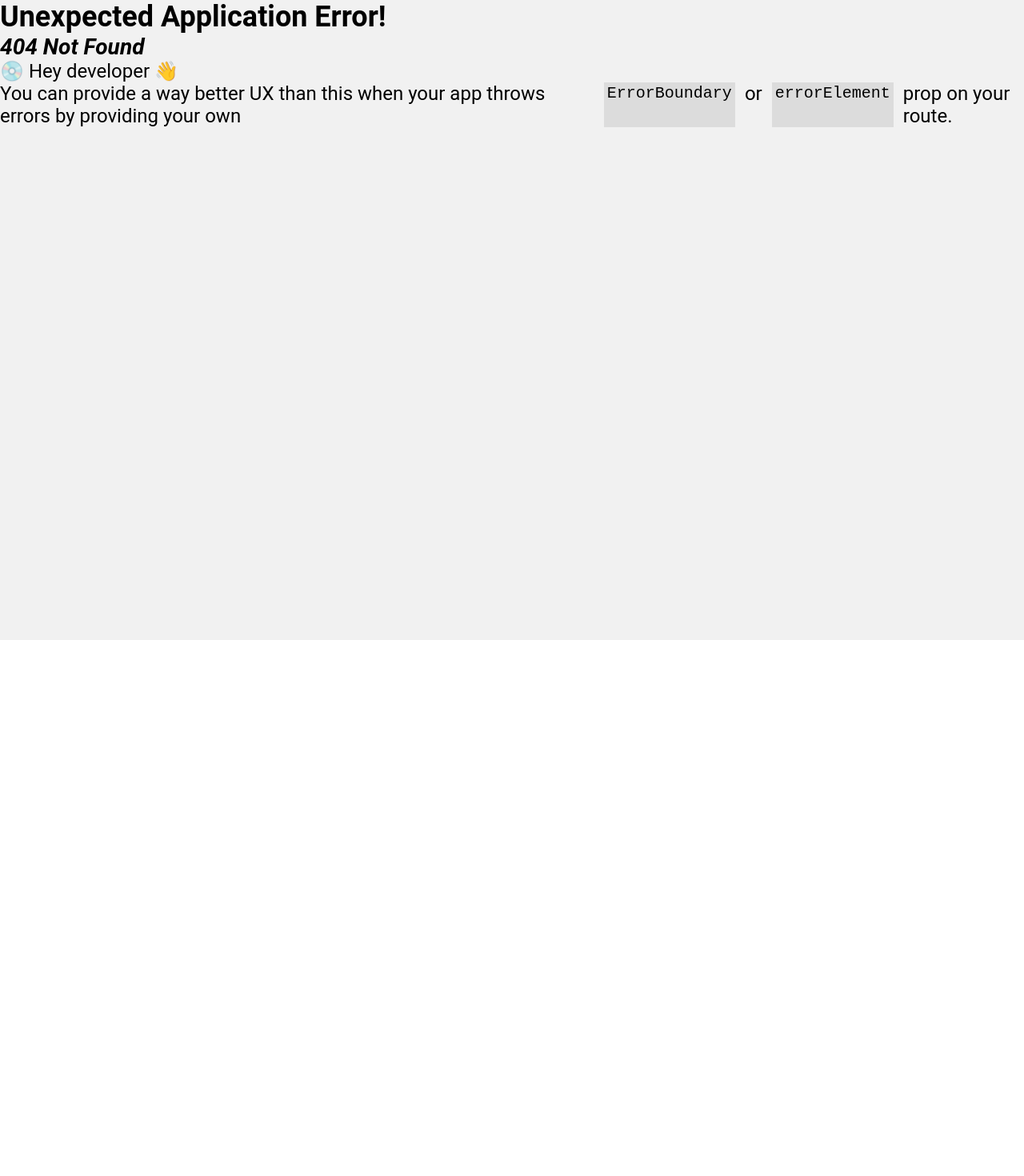
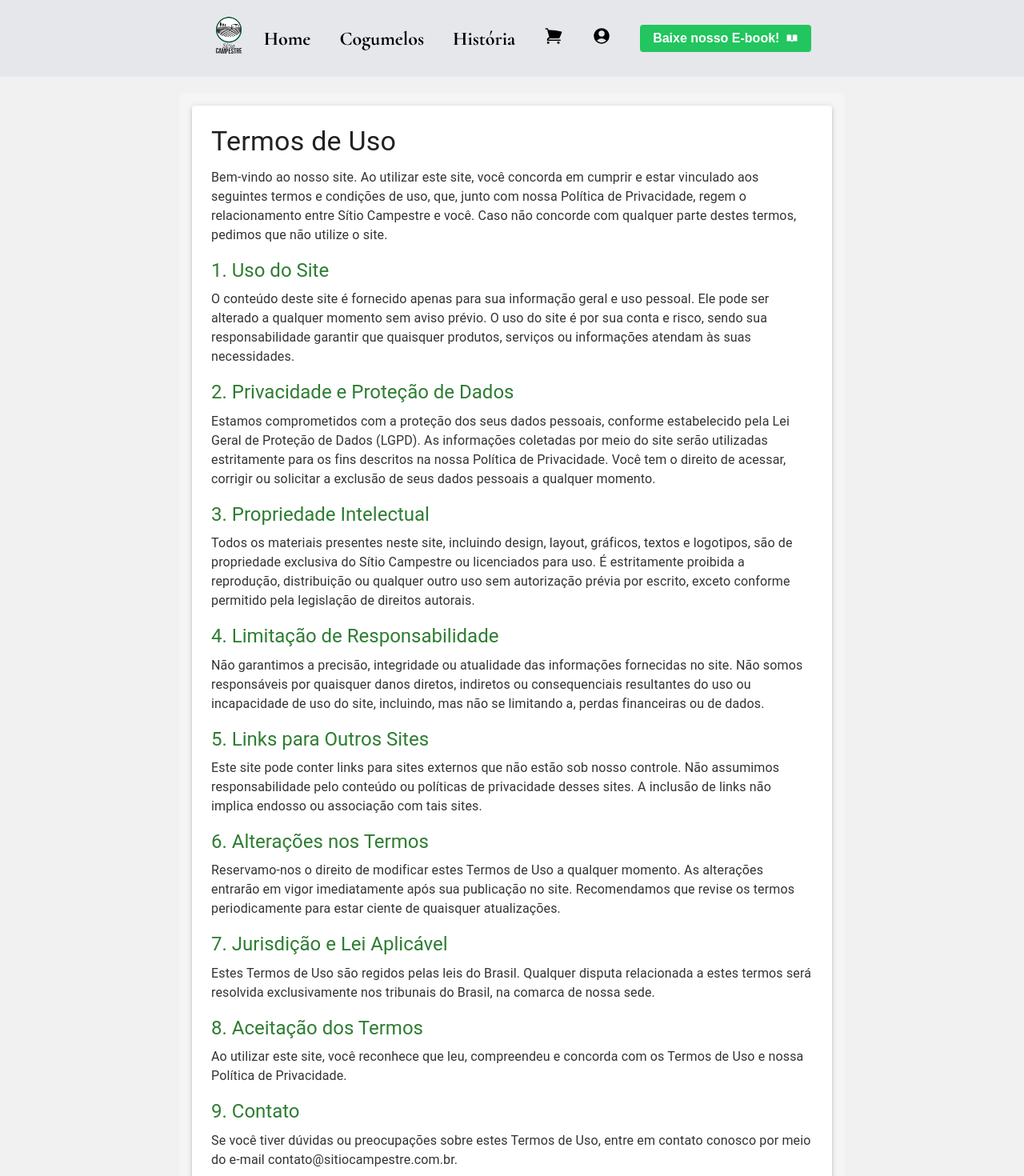
Before and after one commit to IRMZI/e-commerce-tmp, a React (Vite) app in the folder frontend/: page /terms in a window 1280 px wide. Before the commit this address had no page. Shown: the top 1470 px of the page at 80% size. Before the commit the page ends 800 px from the top, so only its background shows below. Built offline with nearby package versions, Linux system fonts and the light colour scheme; a web font is replaced by a local one.

Commit message:
Ajustes do termo de uso, ajustes no footer

```diff
--- a/frontend/src/components/Footer/footer.jsx
+++ b/frontend/src/components/Footer/footer.jsx
@@ -13,6 +13,7 @@ export default function Footer() {
             <li><Link to="/history" className="footer-link">História</Link></li>
             <li><Link to="/cart" className="footer-link">Carrinho</Link></li>
             <li><Link to="/profile" className="footer-link">Conta</Link></li>
+            <li><Link to="/terms" className="footer-link">Termos de Uso</Link></li>
           </ul>
         </div>
         <div className="logoContainer">
--- a/frontend/src/main.jsx
+++ b/frontend/src/main.jsx
@@ -16,6 +16,8 @@ import AdminProducts from "./pages/adminPanel/products/products.jsx";
 import AdminLeads from "./pages/adminPanel/leads/leads.jsx";
 import Ebook from "./pages/lpEbook/page.jsx";
 import History from "./pages/history/page.jsx";
+import { Terminal } from "@mui/icons-material";
+import Terms from "./pages/terms/terms.jsx";
 const pages = createBrowserRouter([
   {
     path: "/",
@@ -50,6 +52,10 @@ const pages = createBrowserRouter([
         element: <History />,
       },
       {
+        path: "/terms",
+        element: <Terms />,
+      },
+      {
         path: "/admin", // Rota principal do admin
         element: <AdminPanel />,
         children: [
--- a/frontend/src/pages/history/history.css
+++ b/frontend/src/pages/history/history.css
@@ -42,3 +42,16 @@ h1 {
 .MuiPaper-root:hover {
   transform: scale(1.05);
 }
+
+.MuiTypography-body1 {
+  font-size: 1rem;
+  line-height: 1.6;
+  color: #333;
+}
+
+.MuiTypography-h5 {
+  font-size: 1.5rem;
+  font-weight: bold;
+  margin-bottom: 16px;
+  color: #2e7d32;
+}
--- a/frontend/src/pages/history/page.jsx
+++ b/frontend/src/pages/history/page.jsx
@@ -31,7 +31,7 @@ export default function History() {
             <TimelineConnector />
           </TimelineSeparator>
           <TimelineContent>
-            <Paper elevation={3} sx={{ padding: 2, textAlign: 'left' }}>
+            <Paper elevation={3} sx={{ padding: 2, textAlign: 'right' }}>
               <Typography variant="h6" color="secondary">2020</Typography>
               <Typography>Iniciamos nossa jornada de produção</Typography>
             </Paper>
@@ -58,14 +58,17 @@ export default function History() {
             </TimelineDot>
           </TimelineSeparator>
           <TimelineContent>
-            <Paper elevation={3} sx={{ padding: 2, textAlign: 'left' }}>
+            <Paper elevation={3} sx={{ padding: 2, textAlign: 'right' }}>
               <Typography variant="h6" color="error">2023/2024</Typography>
               <Typography>Nos aventuramos no mundo digital</Typography>
             </Paper>
           </TimelineContent>
         </TimelineItem>
       </Timeline>
-      <Box sx={{ marginTop: 4 }}>
+      <Box sx={{ marginTop: 4, padding: 2, backgroundColor: '#f5f5f5', borderRadius: 2 }}>
+        <Typography variant="h5" gutterBottom>
+          Sítio Campestre
+        </Typography>
         <Typography variant="body1" paragraph>
           O <strong>Sítio Campestre</strong> é uma unidade de produção da Agricultura Familiar, localizada na zona rural de São Sebastião do Caí. Produzimos cogumelos culinários de alta qualidade com técnicas cuidadosas que garantem sabor e frescor.
         </Typography>
--- /dev/null
+++ b/frontend/src/pages/terms/terms.css
@@ -0,0 +1,32 @@
+body {
+  font-family: 'Roboto', sans-serif;
+}
+
+.MuiBox-root {
+  background-color: #f5f5f5;
+  border-radius: 8px;
+  padding: 20px;
+  margin: 20px auto;
+  max-width: 800px;
+}
+
+.MuiPaper-root {
+  padding: 20px;
+}
+
+.MuiTypography-h4 {
+  font-weight: bold;
+  margin-bottom: 20px;
+}
+
+.MuiTypography-h5 {
+  font-weight: bold;
+  margin-top: 20px;
+  margin-bottom: 10px;
+}
+
+.MuiTypography-body1 {
+  font-size: 1rem;
+  line-height: 1.6;
+  color: #333;
+}
--- /dev/null
+++ b/frontend/src/pages/terms/terms.jsx
@@ -0,0 +1,52 @@
+import React from 'react';
+import { Box, Typography, Paper } from '@mui/material';
+import "./terms.css";
+
+export default function Terms() {
+  return (
+    <Box sx={{ padding: 2 }}>
+      <Paper elevation={3} sx={{ padding: 3 }}>
+        <Typography variant="h4" gutterBottom>Termos de Uso</Typography>
+        <Typography variant="body1" paragraph>
+          Bem-vindo ao nosso site. Ao utilizar este site, você concorda em cumprir e estar vinculado aos seguintes termos e condições de uso, que, junto com nossa Política de Privacidade, regem o relacionamento entre Sítio Campestre e você. Caso não concorde com qualquer parte destes termos, pedimos que não utilize o site.
+        </Typography>
+        <Typography variant="h5" gutterBottom>1. Uso do Site</Typography>
+        <Typography variant="body1" paragraph>
+          O conteúdo deste site é fornecido apenas para sua informação geral e uso pessoal. Ele pode ser alterado a qualquer momento sem aviso prévio. O uso do site é por sua conta e risco, sendo sua responsabilidade garantir que quaisquer produtos, serviços ou informações atendam às suas necessidades.
+        </Typography>
+        <Typography variant="h5" gutterBottom>2. Privacidade e Proteção de Dados</Typography>
+        <Typography variant="body1" paragraph>
+          Estamos comprometidos com a proteção dos seus dados pessoais, conforme estabelecido pela Lei Geral de Proteção de Dados (LGPD). As informações coletadas por meio do site serão utilizadas estritamente para os fins descritos na nossa Política de Privacidade. Você tem o direito de acessar, corrigir ou solicitar a exclusão de seus dados pessoais a qualquer momento.
+        </Typography>
+        <Typography variant="h5" gutterBottom>3. Propriedade Intelectual</Typography>
+        <Typography variant="body1" paragraph>
+          Todos os materiais presentes neste site, incluindo design, layout, gráficos, textos e logotipos, são de propriedade exclusiva do Sítio Campestre ou licenciados para uso. É estritamente proibida a reprodução, distribuição ou qualquer outro uso sem autorização prévia por escrito, exceto conforme permitido pela legislação de direitos autorais.
+        </Typography>
+        <Typography variant="h5" gutterBottom>4. Limitação de Responsabilidade</Typography>
+        <Typography variant="body1" paragraph>
+          Não garantimos a precisão, integridade ou atualidade das informações fornecidas no site. Não somos responsáveis por quaisquer danos diretos, indiretos ou consequenciais resultantes do uso ou incapacidade de uso do site, incluindo, mas não se limitando a, perdas financeiras ou de dados.
+        </Typography>
+        <Typography variant="h5" gutterBottom>5. Links para Outros Sites</Typography>
+        <Typography variant="body1" paragraph>
+          Este site pode conter links para sites externos que não estão sob nosso controle. Não assumimos responsabilidade pelo conteúdo ou políticas de privacidade desses sites. A inclusão de links não implica endosso ou associação com tais sites.
+        </Typography>
+        <Typography variant="h5" gutterBottom>6. Alterações nos Termos</Typography>
+        <Typography variant="body1" paragraph>
+          Reservamo-nos o direito de modificar estes Termos de Uso a qualquer momento. As alterações entrarão em vigor imediatamente após sua publicação no site. Recomendamos que revise os termos periodicamente para estar ciente de quaisquer atualizações.
+        </Typography>
+        <Typography variant="h5" gutterBottom>7. Jurisdição e Lei Aplicável</Typography>
+        <Typography variant="body1" paragraph>
+          Estes Termos de Uso são regidos pelas leis do Brasil. Qualquer disputa relacionada a estes termos será resolvida exclusivamente nos tribunais do Brasil, na comarca de nossa sede.
+        </Typography>
+        <Typography variant="h5" gutterBottom>8. Aceitação dos Termos</Typography>
+        <Typography variant="body1" paragraph>
+          Ao utilizar este site, você reconhece que leu, compreendeu e concorda com os Termos de Uso e nossa Política de Privacidade.
+        </Typography>
+        <Typography variant="h5" gutterBottom>9. Contato</Typography>
+        <Typography variant="body1" paragraph>
+          Se você tiver dúvidas ou preocupações sobre estes Termos de Uso, entre em contato conosco por meio do e-mail contato@sitiocampestre.com.br.
+        </Typography>
+      </Paper>
+    </Box>
+  );
+}
```
